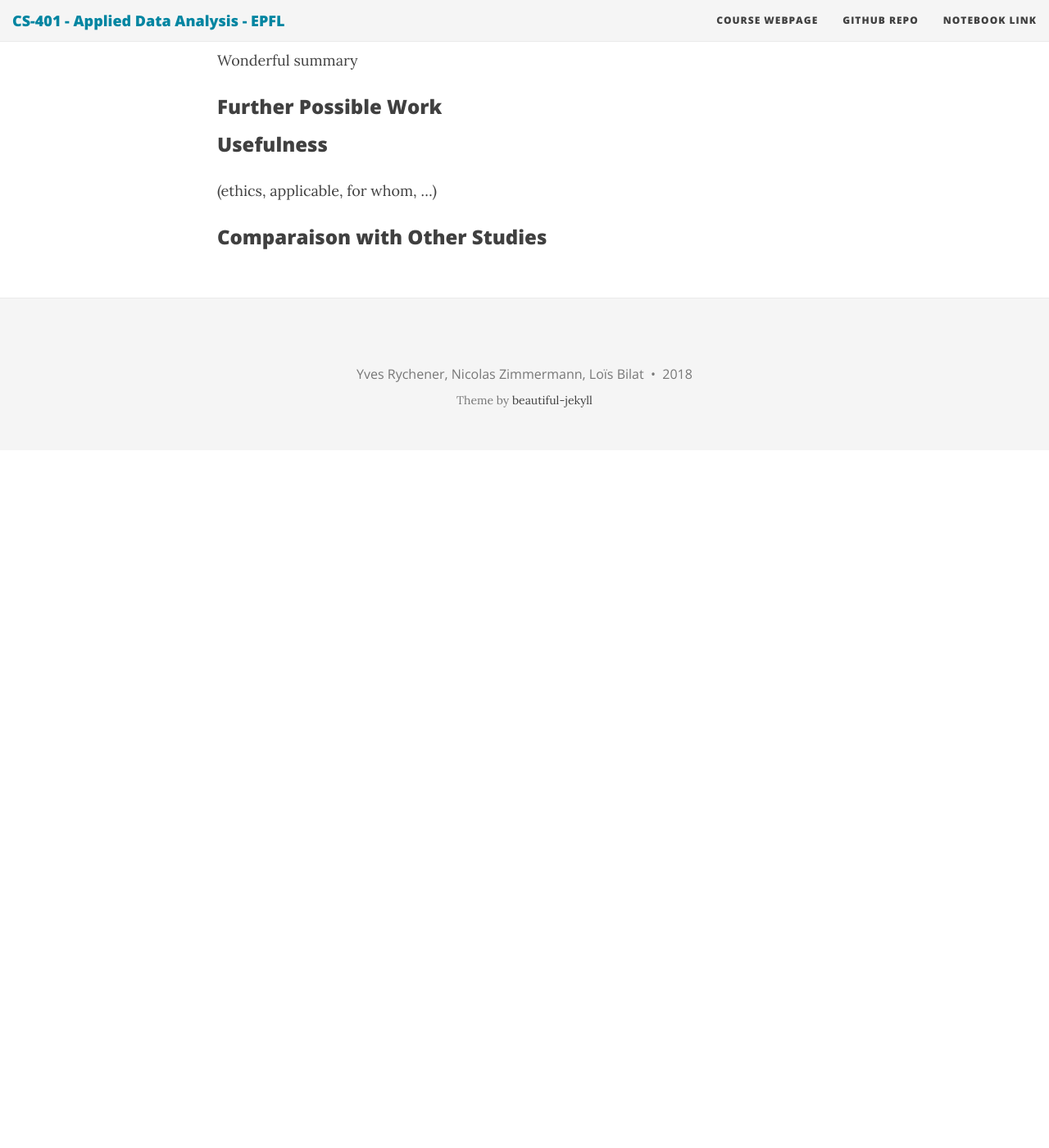
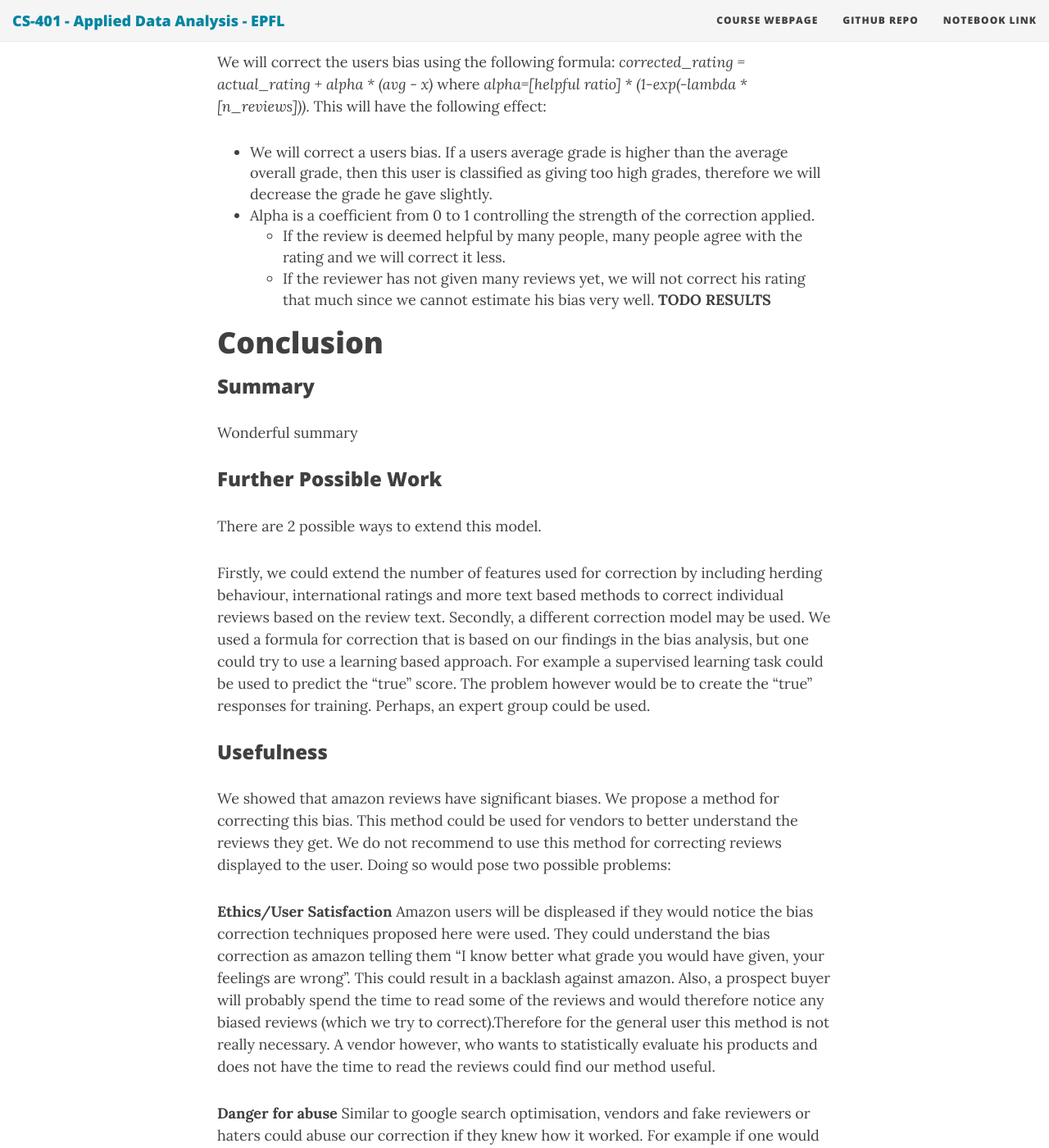
Before and after one commit to ada-lyn/ada-lyn.github.io, a Jekyll site: the page built from index.md, in a window 1280 px wide and 1400 px high, scrolled down 18356 px. Shown: the whole window at 82% size. Built offline with Jekyll 4.4.1, drawn with Linux system fonts in a browser that asks for light colours; nearby versions of some CDN libraries; before the commit the page ends 18905 px from its top, so only the background shows below that; some of the changed text lies outside the part shown.

Commit message:
added further work, usefulness and correction by user method

```diff
--- a/index.md
+++ b/index.md
@@ -246,7 +246,7 @@ We will first do pairwise comparaisons, since it is the way we will have the mos
   <img src="/img/countries/average_rating_US_JP.png" width="49.5%" />
 </p>
 
-**TODO** Analysis
+We see that there is no significant difference of the ratings between countries. In france, germany and japan, there are products with lower average grades, but there does not seem to be a consistent bias present.
 
 #### Herding Behavior
 
@@ -257,8 +257,8 @@ Approach
 
 We will create a scatter plot, with on the x axis the first vote, on the y axis the average of the resulting votes. We exclude the first vote for the average calculation since it could affect the average. For example if it was significantly lower, and there would not be many votes, it could pull the average down.
 
-If there was no herding behaviour effect, we would expect a uniform cloud centered at $[c_{avg},c_{avg}]$, where $c_{avg}$ is the average country difference, as calculated in the previous section.
-If herding behaviour is present, we still expect a point cloud centered at $[c_{avg},c_{avg}]$, but there will be a positive correlation between the first rating and the average rating.
+If there was no herding behaviour effect, we would expect a uniform cloud centered at [c_avg,c_avg], where c_avg is the average country difference. Since we did not observe any bias in the last section, we expect this value to be roughly 0.
+If herding behaviour is present, we still expect a point cloud centered at [c_avg,c_avg], but there will be a positive correlation between the first rating and the average rating.
 
 **IMAGE HERDING GREEN**
 
@@ -288,14 +288,20 @@ Now, let us show the effect in details for some specific products
 # Bias Correction
 
 ### Decisions
+As a conclusion from the above results, we will correct for the bias of specific users and for the bias of time. We saw that herding behaviour is an important effect, however it is difficult to quantify and calculate the unbiased rating.
 
 ### Correction by Date
 
 and other factors seen in previous observations
 
 ### Correction by User History
+We will correct the users bias using the following formula: *corrected_rating = actual_rating + alpha * (avg - x)* where *alpha=[helpful ratio] * (1-exp(-lambda * [n_reviews]))*. This will have the following effect:
 
-(using the formula)
+- We will correct a users bias. If a users average grade is higher than the average overall grade, then this user is classified as giving too high grades, therefore we will decrease the grade he gave slightly.
+- Alpha is a coefficient from 0 to 1 controlling the strength of the correction applied.
+	- If the review is deemed helpful by many people, many people agree with the rating and we will correct it less.
+	- If the reviewer has not given many reviews yet, we will not correct his rating that much since we cannot estimate his bias very well.
+**TODO RESULTS**
 
 # Conclusion
 
@@ -304,9 +310,22 @@ and other factors seen in previous observations
 Wonderful summary
 
 ### Further Possible Work
+There are 2 possible ways to extend this model.
+
+Firstly, we could extend the number of features used for correction by including herding behaviour, international ratings and more text based methods to correct individual reviews based on the review text.
+Secondly, a different correction model may be used. We used a formula for correction that is based on our findings in the bias analysis, but one could try to use a learning based approach. For example a supervised learning task could  be used to predict the "true" score. The problem however would be to create the "true" responses for training. Perhaps, an expert group could be used.
 
 ### Usefulness
+We showed that amazon reviews have significant biases. We propose a method for correcting this bias. This method could be used for vendors to better understand the reviews they get. We do not recommend to use this method for correcting reviews displayed to the user. Doing so would pose two possible problems:
+
+**Ethics/User Satisfaction**
+Amazon users will be displeased if they would notice the bias correction techniques proposed here were used. They could understand the bias correction as amazon telling them "I know better what grade you would have given, your feelings are wrong". This could result in a backlash against amazon. Also, a prospect buyer will probably spend the time to read some of the reviews and would therefore notice any biased reviews (which we try to correct).Therefore for the general user this method is not really necessary. A vendor however, who wants to statistically evaluate his products and does not have the time to read the reviews could find our method useful.
+
+**Danger for abuse**
+Similar to google search optimisation, vendors and fake reviewers or haters could abuse our correction if they knew how it worked. For example if one would want to give a positive review, one could give 5 stars on a day that has a very low average review. We would then correct this daily "bias" and make the review even higher. Also, our user correction could be abused. To get very high reviews, one has to vote 1 star on many products in order to bring the users average rating down, and rate 5 start on our product. The bias correction algorithm would increase the grade as the user usually gives low reviews. <br>
+The inverse tactics can be used to give very low reviews.
 
 (ethics, applicable, for whom, ...)
 
 ### Comparaison with Other Studies
+Yves did not find any
```
